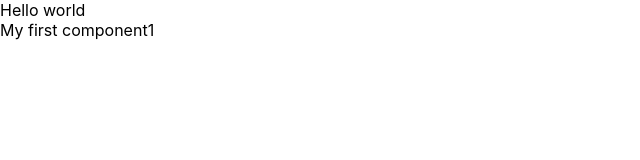
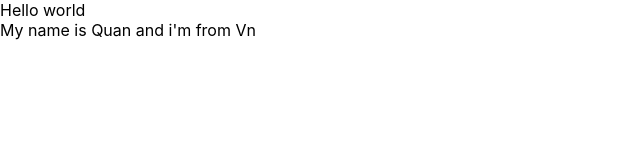
Before and after one commit to WaterMelonVN/demo, a React (Create React App) app: page / in a window 1280 px wide. Shown: the top 160 px of the page, without its empty margins (0-640 px from the left). Built offline with nearby package versions, Linux system fonts and the light colour scheme.

Commit message:
my first state

```diff
--- a/src/App.js
+++ b/src/App.js
@@ -3,30 +3,38 @@ import "./App.css";
 import { useDispatch, useSelector } from "react-redux";
 import { increaseCounter, decreaseCounter } from "./redux/action/counterAction";
 import MyComponent from "./components/MyComponent";
+import React from "react";
 
-const App = () => {
-    const count = useSelector((state) => state.counter.count);
-    const dispatch = useDispatch();
+class App extends React.Component {
+    render() {
+        return (
+            <div>
+                Hello world
+                <MyComponent />
+            </div>
+        );
+    }
+}
 
-    return (
-        <div>
-            Hello world
-            <MyComponent />
-        </div>
-        // <div className="App">
-        //     <header className="App-header">
-        //         <img src={logo} className="App-logo" alt="logo" />
-        //         <p>Hello world</p>
-        //         <div>Count = {count}</div>
-        //         <button onClick={() => dispatch(increaseCounter())}>
-        //             Increase
-        //         </button>
-        //         <button onClick={() => dispatch(decreaseCounter())}>
-        //             Decrease
-        //         </button>
-        //     </header>
-        // </div>
-    );
-};
+// const App = () => {
+//     const count = useSelector((state) => state.counter.count);
+//     const dispatch = useDispatch();
+
+//     return (
+//         <div className="App">
+//             <header className="App-header">
+//                 <img src={logo} className="App-logo" alt="logo" />
+//                 <p>Hello world</p>
+//                 <div>Count = {count}</div>
+//                 <button onClick={() => dispatch(increaseCounter())}>
+//                     Increase
+//                 </button>
+//                 <button onClick={() => dispatch(decreaseCounter())}>
+//                     Decrease
+//                 </button>
+//             </header>
+//         </div>
+//     );
+// };
 
 export default App;
--- a/src/components/MyComponent.jsx
+++ b/src/components/MyComponent.jsx
@@ -1,11 +1,15 @@
 import React from "react";
 
 class MyComponent extends React.Component {
+    state = {
+        name: "Quan",
+        address: "Vn",
+        Age: 22,
+    };
     render() {
         return (
             <div>
-                My first component
-                {Math.floor(Math.random() * 10)}
+                My name is {this.state.name} and i'm from {this.state.address}
             </div>
         );
     }
```
